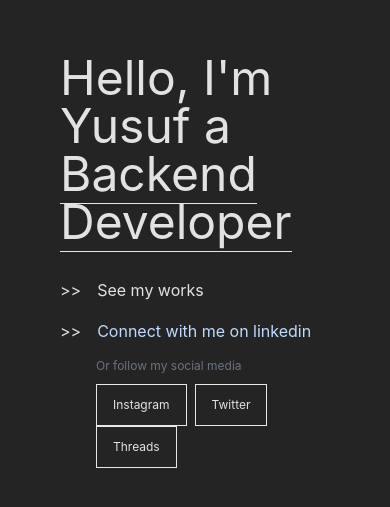
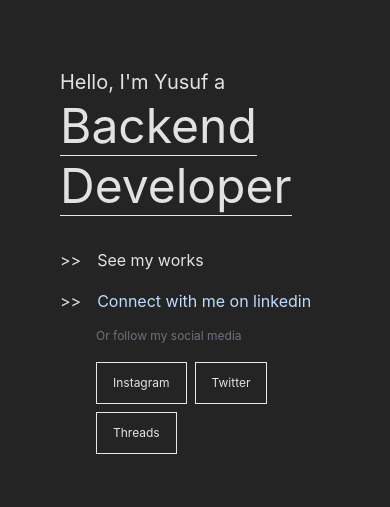
Before and after one commit to uchupx/portofolio-vite, a Vue app: page / in a window 390 px wide. Shown: the part 161-668 px from the top of the page. Built offline with nearby package versions, Linux system fonts and the light colour scheme.

Commit message:
Update - wording style for mobile

```diff
--- a/package.json
+++ b/package.json
@@ -6,7 +6,8 @@
   "scripts": {
     "dev": "vite",
     "build": "vue-tsc && vite build",
-    "preview": "vite preview"
+    "preview": "vite preview",
+    "host": "vite --host"
   },
   "dependencies": {
     "@heroicons/vue": "^2.0.18",
--- a/src/components/HelloWorld.vue
+++ b/src/components/HelloWorld.vue
@@ -23,15 +23,15 @@ export default defineComponent({
 <template>
   <div class="flex items-center h-screen p-5">
     <div class="px-10">
-      <p class="text-5xl">Hello, I'm Yusuf a <span class="border-b">Backend Developer</span></p>
+      <p class="text-xl lg:text-5xl">Hello, I'm Yusuf a <span class="border-b text-5xl leading-tight">Backend Developer</span></p>
       <br>>><button type="button" class="ml-4 py-2 border-b border-transparent hover:border-white transition-all">See my works</button>
       <br>>><button type="button" class="ml-4 py-2 border-b border-transparent hover:border-white transition-all text-blue-200">Connect with me on linkedin</button>
       <br> <span class="text-xs ml-9 text-gray-500"> Or follow my social media </span>
       <!-- <br>>><button type="button" class="px-4 py-3 hover:border-b transition-all">See my works</button> -->
       <div class="text-xs ml-9 mt-2">
-        <button type="button" class="px-4 mr-2 py-3 border hover:bg-white transition-all hover:text-black">Instagram</button>
-        <button type="button" class="px-4 mr-2 py-3 border hover:bg-white transition-all hover:text-black">Twitter</button>
-        <button type="button" class="px-4 mr-2 py-3 border hover:bg-white transition-all hover:text-black">Threads</button>
+        <button type="button" class="px-4 mr-2 py-3 border hover:bg-white transition-all hover:text-black mt-2">Instagram</button>
+        <button type="button" class="px-4 mr-2 py-3 border hover:bg-white transition-all hover:text-black mt-2">Twitter</button>
+        <button type="button" class="px-4 mr-2 py-3 border hover:bg-white transition-all hover:text-black mt-2">Threads</button>
       </div>
     </div>
   </div>
```
